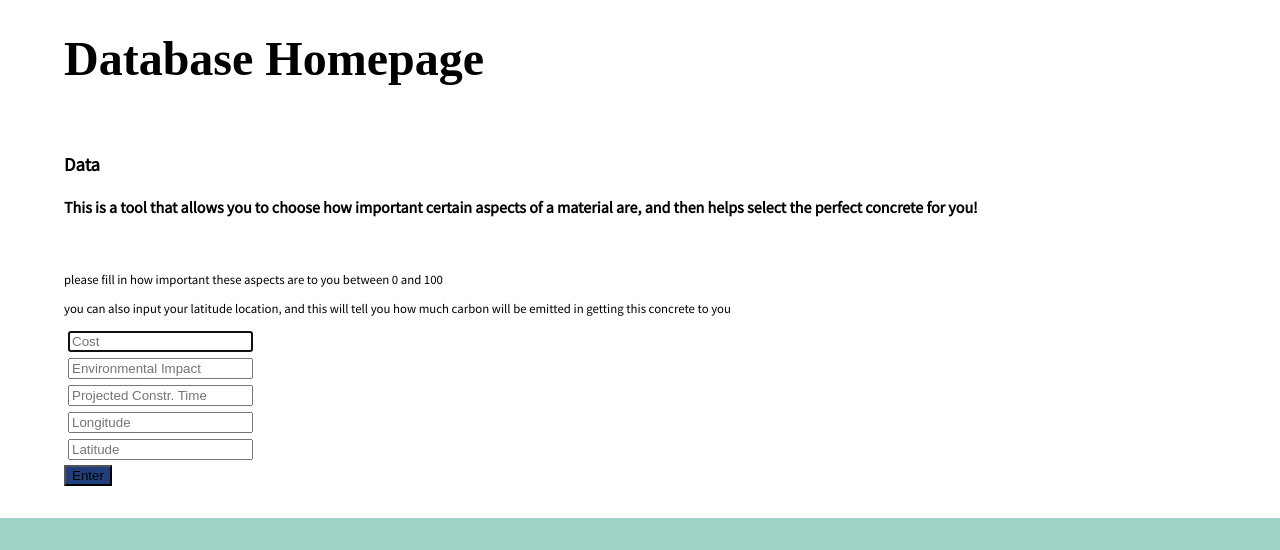
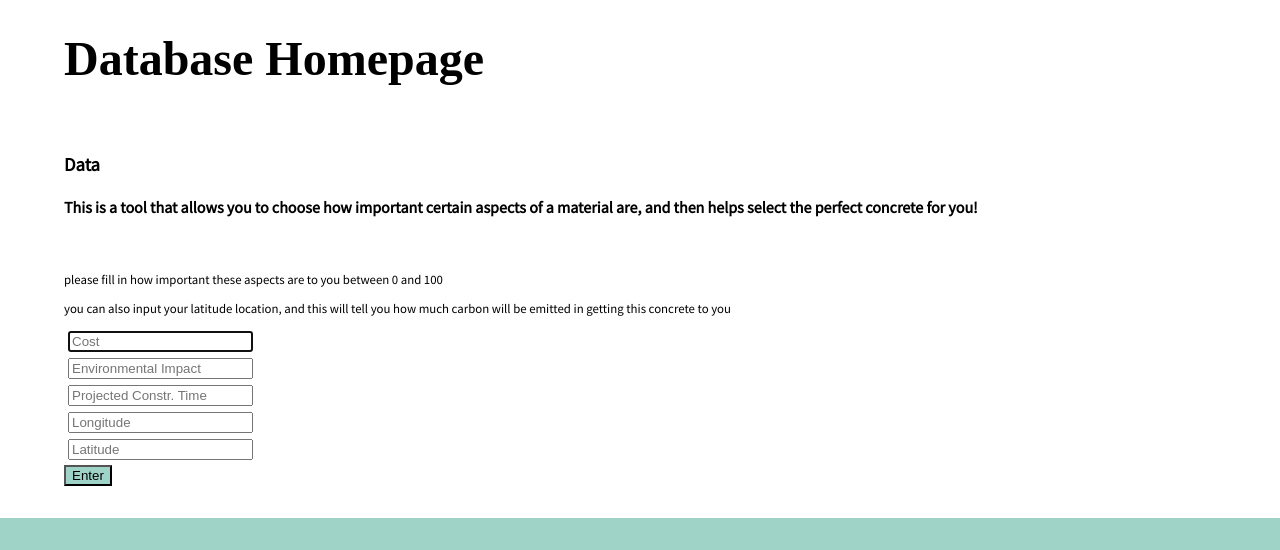
Before and after one commit to kyrill-borz/hackathondatabase, a Flask app: page / in a window 1280 px wide. Shown: the part 336-886 px from the top of the page. Run offline with Flask 2, Linux system fonts and the light colour scheme; some web fonts are replaced.

Commit message:
Button formatting

```diff
--- a/templates/index.html
+++ b/templates/index.html
@@ -41,7 +41,7 @@
                     <input class="input is-large" type="text" name="latitude" placeholder="Latitude" autofocus="">
                 </div>
             </div>
-            <button class="button is-block is-info is-large is-fullwidth" style="background-color: #203e7a;">Enter</button>
+            <button class="button is-block is-info is-large is-fullwidth">Enter</button>
         </form>
     </div>
 </div>
```
